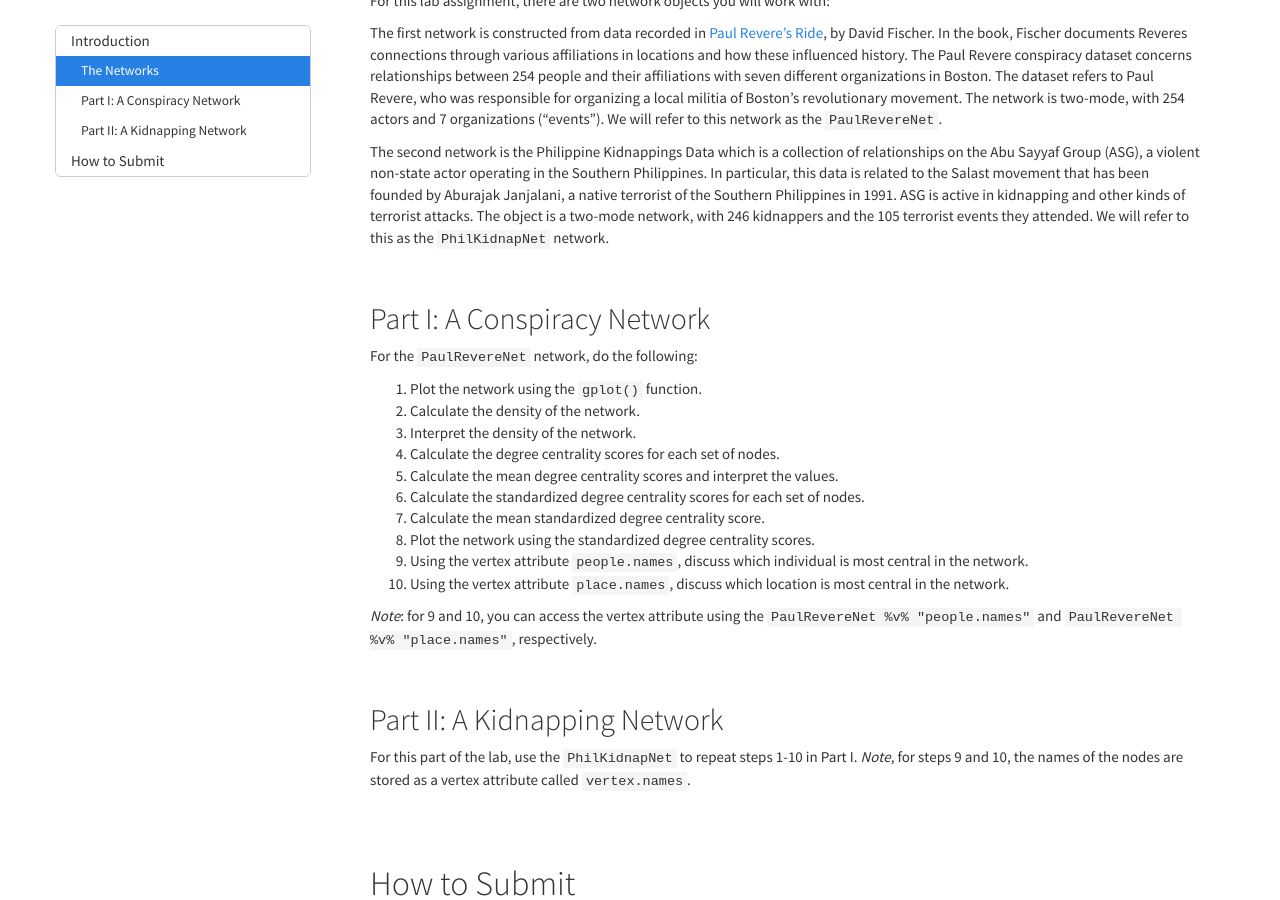
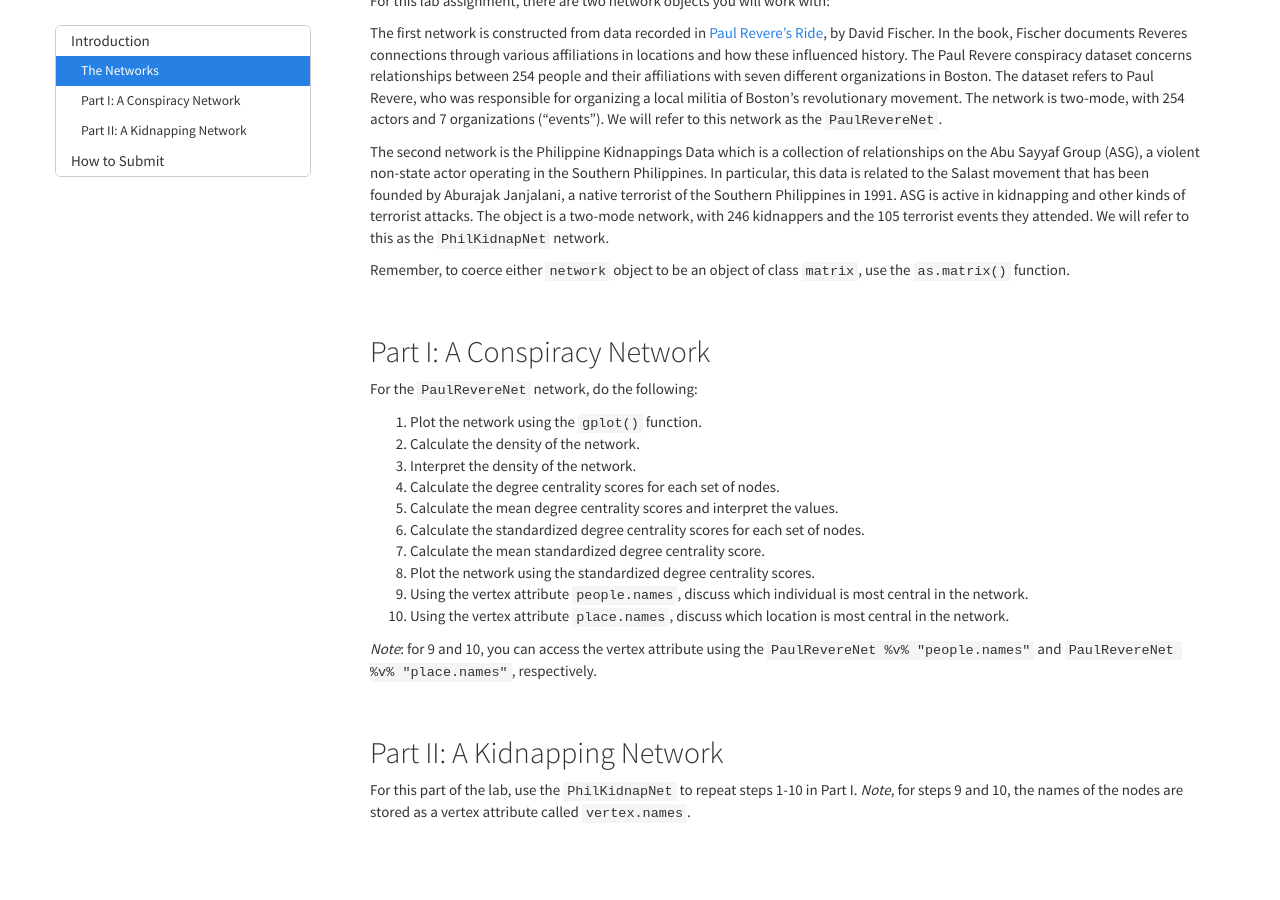
Before and after one commit to Watts-College/crj-507-spring-2025, a Jekyll site: the page labs/lab-05-instructions.html, which Jekyll copies as it is, in a window 1280 px wide and 900 px high, scrolled down 396 px. Built offline with Jekyll 4.4.1, drawn with Linux system fonts in a browser that asks for light colours.

Commit message:
updated lab 5 instructions

```diff
--- a/labs/lab-05-instructions.Rmd
+++ b/labs/lab-05-instructions.Rmd
@@ -31,6 +31,8 @@ For this lab assignment, there are two network objects you will work with:
 The first network is constructed from data recorded in [Paul Revere's Ride](https://global.oup.com/ushe/product/paul-reveres-ride-9780195098310?cc=us&lang=en&), by David Fischer. In the book, Fischer documents Reveres connections through various affiliations in locations and how these influenced history. The Paul Revere conspiracy dataset concerns relationships between 254 people and their affiliations with seven different organizations in Boston. The dataset refers to Paul Revere, who was responsible for organizing a local militia of Boston's revolutionary movement. The network is two-mode, with 254 actors and 7 organizations ("events"). We will refer to this network as the `PaulRevereNet`.
 
 The second network is the Philippine Kidnappings Data which is a collection of relationships on the Abu Sayyaf Group (ASG), a violent non-state actor operating in the Southern Philippines. In particular, this data is related to the Salast movement that has been founded by Aburajak Janjalani, a native terrorist of the Southern Philippines in 1991. ASG is active in kidnapping and other kinds of terrorist attacks. The object is a two-mode network, with 246 kidnappers and the 105 terrorist events they attended. We will refer to this as the `PhilKidnapNet` network.
+
+Remember, to coerce either `network` object to be an object of class `matrix`, use the `as.matrix()` function.
 
 <br>
 
--- a/labs/lab-05-instructions.html
+++ b/labs/lab-05-instructions.html
@@ -2866,6 +2866,9 @@ Aburajak Janjalani, a native terrorist of the Southern Philippines in
 The object is a two-mode network, with 246 kidnappers and the 105
 terrorist events they attended. We will refer to this as the
 <code>PhilKidnapNet</code> network.</p>
+<p>Remember, to coerce either <code>network</code> object to be an
+object of class <code>matrix</code>, use the <code>as.matrix()</code>
+function.</p>
 <p><br></p>
 </div>
 <div id="part-i-a-conspiracy-network" class="section level2">
```
